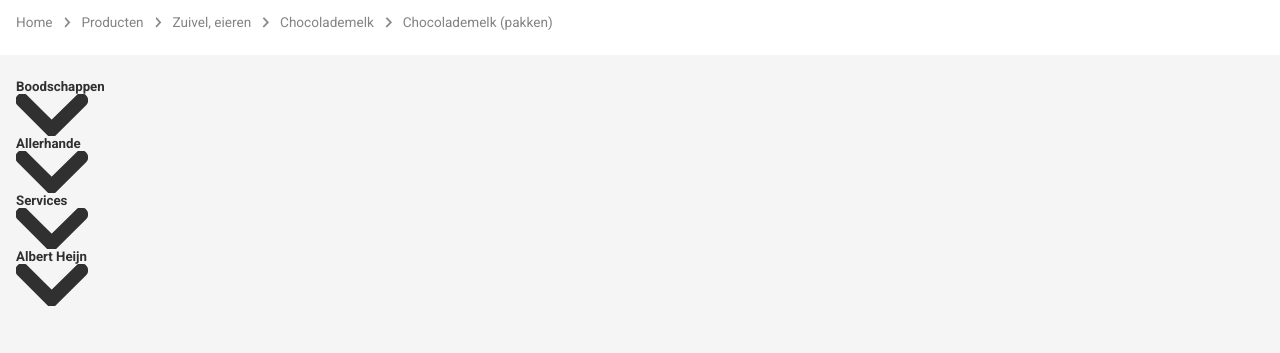
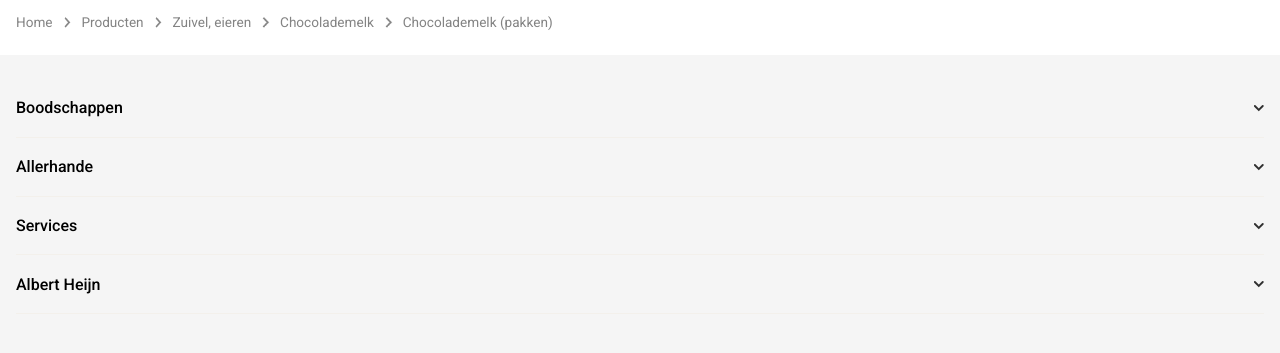
Before and after one commit to Lukedv2000/Blok-Web, a plain HTML site: page detailpagina_chocomel.html in a window 1280 px wide. Shown: the part 3153-3506 px from the top of the page. Drawn offline with Linux system fonts and the light colour scheme.

Commit message:
Add files via upload

```diff
--- a/detailpagina_chocomel.html
+++ b/detailpagina_chocomel.html
@@ -387,13 +387,13 @@
 
       <!-- BOODSCHAPPEN LINKS -->
 
-      <h5>Boodschappen
+        <button>Boodschappen
           <span>
             <svg xmlns="http://www.w3.org/2000/svg" width="71.555" height="41.926" viewBox="0 0 71.555 41.926">
                <path data-name="Path 4" d="M177.9,374.548l29.219,29.55L177.9,433.375" transform="translate(439.739 -171.539) rotate(90)" fill="none" stroke="#303030" stroke-linecap="round" stroke-width="14"/>
             </svg>
           </span>
-      </h5>
+        </button>
         <ul>
           <li><a href="">Producten</a></li>
           <li><a href="">Prijsfavorieten</a></li>
@@ -409,13 +409,13 @@
 
         <!-- ALLERHANDE LINKS -->
 
-      <h5 class='footer_allerhande'>Allerhande
+        <button>Allerhande
           <span>
             <svg xmlns="http://www.w3.org/2000/svg" width="71.555" height="41.926" viewBox="0 0 71.555 41.926">
                <path data-name="Path 4" d="M177.9,374.548l29.219,29.55L177.9,433.375" transform="translate(439.739 -171.539) rotate(90)" fill="none" stroke="#303030" stroke-linecap="round" stroke-width="14"/>
             </svg>
           </span>
-      </h5>
+        </button>
         <ul>
           <li><a href="">Over Allerhande</a></li>
           <li><a href="">Wat eten we vandaag?</a></li>
@@ -430,13 +430,13 @@
 
         <!-- SERVICES LINKS -->
 
-      <h5 class='footer_services'>Services
+        <button>Services
           <span>
             <svg xmlns="http://www.w3.org/2000/svg" width="71.555" height="41.926" viewBox="0 0 71.555 41.926">
                <path data-name="Path 4" d="M177.9,374.548l29.219,29.55L177.9,433.375" transform="translate(439.739 -171.539) rotate(90)" fill="none" stroke="#303030" stroke-linecap="round" stroke-width="14"/>
             </svg>
           </span>
-      </h5>
+        </button>
         <ul>
           <li><a href="">Klantenservice</a></li>
           <li><a href="">Winkelservices</a></li>
@@ -449,13 +449,13 @@
 
         <!-- ALBERT HEIJN LINKS -->
 
-      <h5 class='footer_albert_heijn'>Albert Heijn
+        <button>Albert Heijn
           <span>
             <svg xmlns="http://www.w3.org/2000/svg" width="71.555" height="41.926" viewBox="0 0 71.555 41.926">
                <path data-name="Path 4" d="M177.9,374.548l29.219,29.55L177.9,433.375" transform="translate(439.739 -171.539) rotate(90)" fill="none" stroke="#303030" stroke-linecap="round" stroke-width="14"/>
             </svg>
           </span>
-      </h5>
+        </button>
         <ul>
           <li><a href="">Over Albert Heijn</a></li>
           <li><a href="">Albert Heijn app</a></li>
@@ -525,8 +525,6 @@
         <li><img src="media/icons/thuiswinkel_icoon.png" alt="Thuiswinkel icoon"></li>
       </ul>
     </footer>
-
     <script src="scripts/script.js"></script>
-
   </body>
 </html>
```
Also changed, not shown: index.html (+0 -1 lines). Lines whose indentation alone changed are shown as unchanged.
